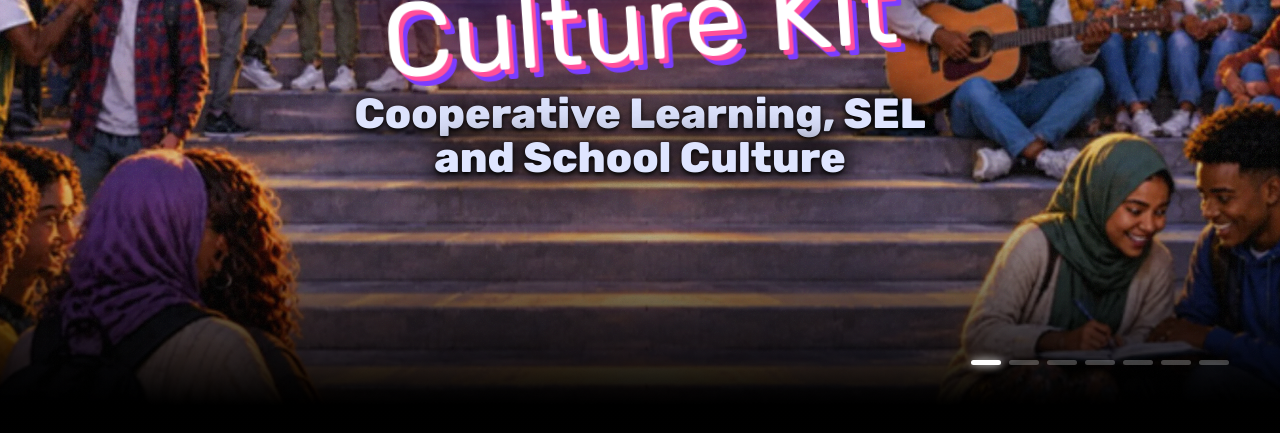
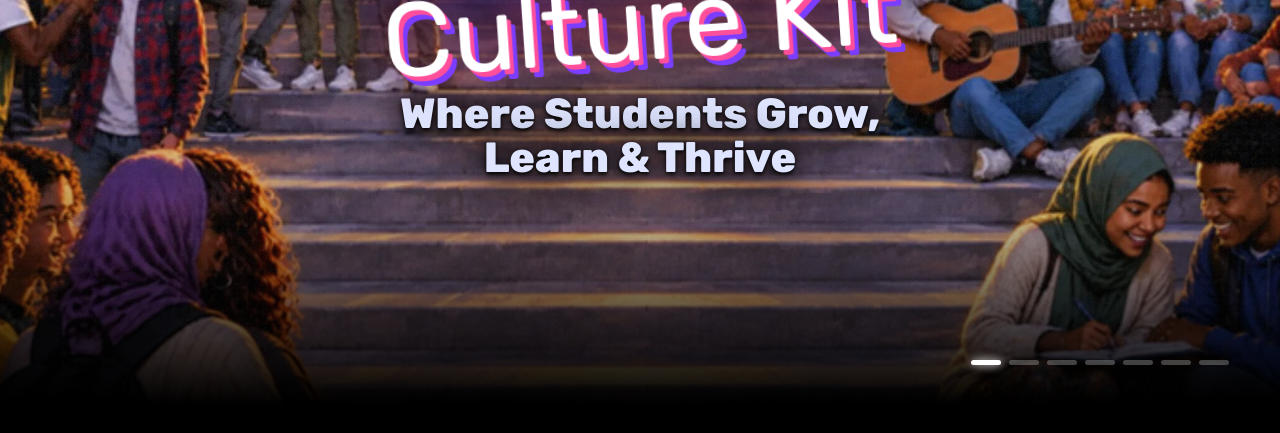
Before and after one commit to dsblocker/BuildBelong.org, a plain HTML site: page index.html in a window 1280 px wide. Shown: the part 367-800 px from the top of the page. Drawn offline with Linux system fonts and the light colour scheme; a web font is replaced by a local one.

Commit message:
Hero tagline: Where Students Grow, Learn & Thrive
Co-Authored-By: Claude Opus 5.5 <noreply@anthropic.com>
Claude-Session: https://claude.ai/code/session_01CAZ7VF81xy3eLnaCU64HQN

```diff
--- a/index.html
+++ b/index.html
@@ -137,7 +137,7 @@ footer{padding:26px max(5vw,16px) 34px;background:var(--night2) !important;borde
   <div class="center">
     <div class="logo"><img src="img/buildbelong-logo.webp" width="1400" height="578" alt="BuildBelong"></div>
     <h1 id="t">Culture Kit</h1>
-    <p class="sub">Cooperative Learning, SEL<br>and School Culture</p>
+    <p class="sub">Where Students Grow,<br>Learn &amp; Thrive</p>
   </div>
   <div class="dots" id="dots" role="group" aria-label="Choose a scene"></div>
 </section>
```
Also changed, not shown: 1 other file.
